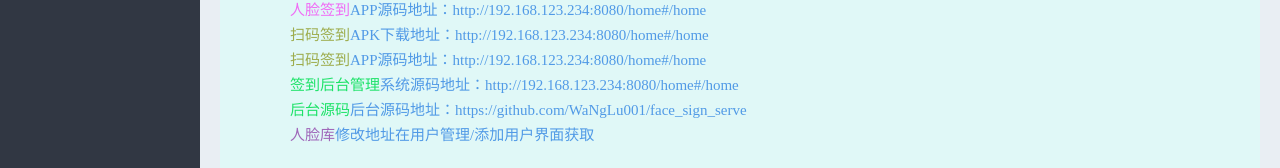
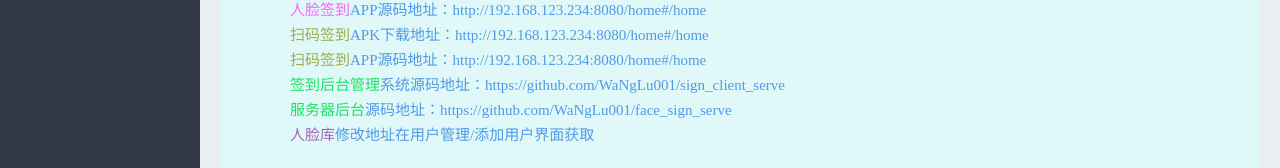
Before and after one commit to WaNgLu001/sign_client_serve, a Vue app: page /#/home in a window 1280 px wide. Shown: the part 347-515 px from the top of the page. Built offline with nearby package versions, Linux system fonts and the light colour scheme; sample sign-in values are in the browser's storage.

Commit message:
项目完成

```diff
--- a/src/views/home.vue
+++ b/src/views/home.vue
@@ -16,8 +16,8 @@
     <p style="color:#519ae6;margin-left:30px;margin-bottom:10px;"><span class="face">人脸签到</span>APP源码地址：http://192.168.123.234:8080/home#/home</p>
     <p style="color:#519ae6;margin-left:30px;margin-bottom:10px;"><span class="qr">扫码签到</span>APK下载地址：http://192.168.123.234:8080/home#/home</p>
     <p style="color:#519ae6;margin-left:30px;margin-bottom:10px;"><span class="qr">扫码签到</span>APP源码地址：http://192.168.123.234:8080/home#/home</p>
-    <p style="color:#519ae6;margin-left:30px;margin-bottom:10px;"><span class="ht">签到后台管理</span>系统源码地址：http://192.168.123.234:8080/home#/home</p>
-    <p style="color:#519ae6;margin-left:30px;margin-bottom:10px;"><span class="ht">后台源码</span>后台源码地址：https://github.com/WaNgLu001/face_sign_serve</p>
+    <p style="color:#519ae6;margin-left:30px;margin-bottom:10px;"><span class="ht">签到后台管理</span>系统源码地址：https://github.com/WaNgLu001/sign_client_serve</p>
+    <p style="color:#519ae6;margin-left:30px;margin-bottom:10px;"><span class="ht">服务器后台</span>源码地址：https://github.com/WaNgLu001/face_sign_serve</p>
     <p style="color:#519ae6;margin-left:30px;margin-bottom:10px;"><span  class="rl">人脸库</span>修改地址在用户管理/添加用户界面获取</p>
   </div>
     <div>
```
